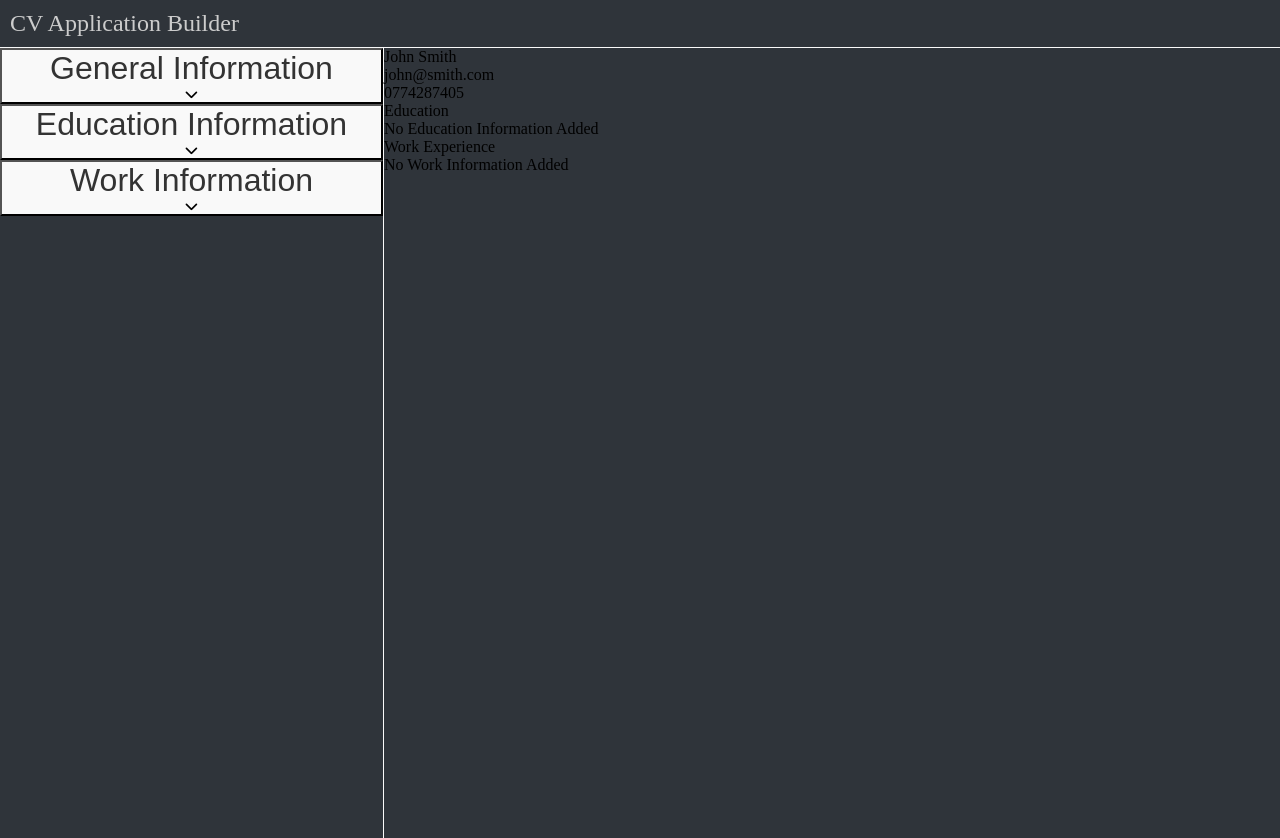
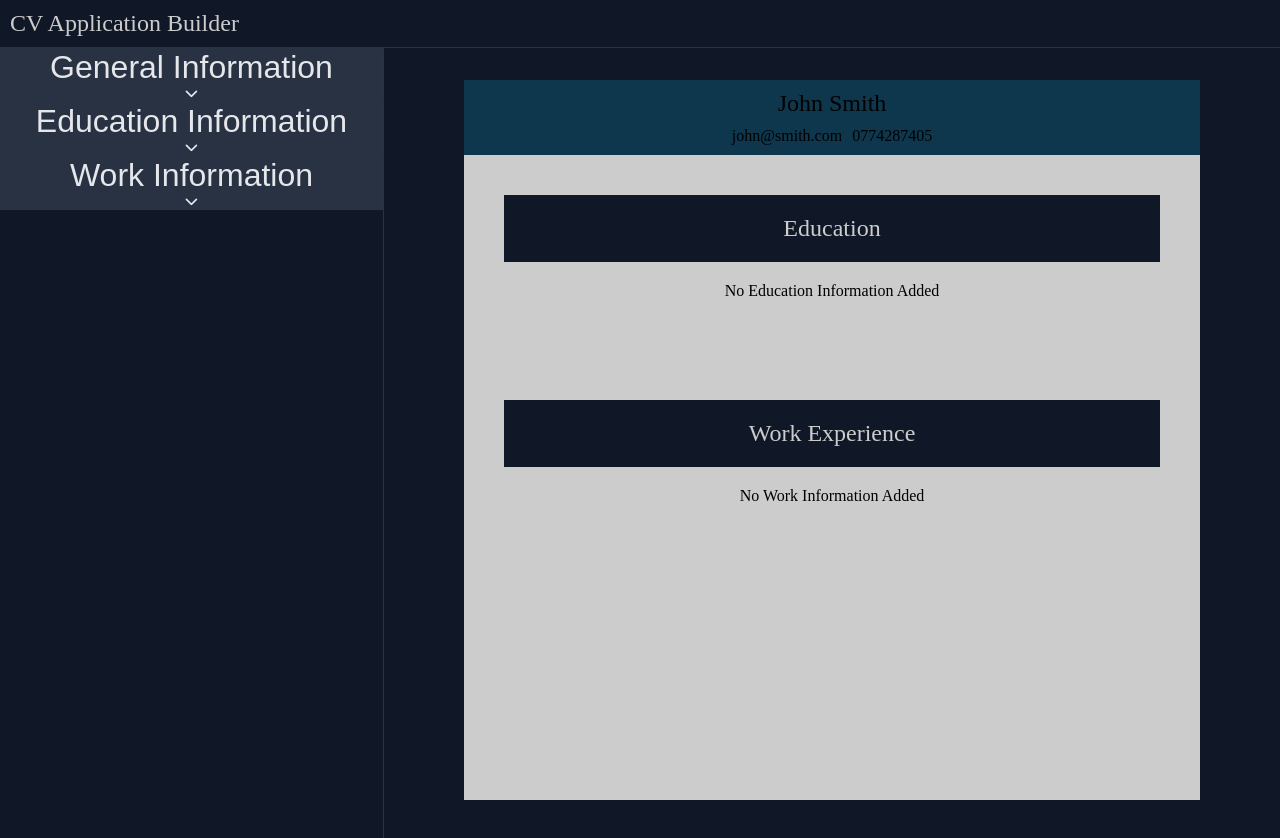
Before and after one commit to R-Clarkey/Odin_CV_App, a React (Vite) app: page / in a window 1280 px wide. Shown: the top 838 px of the page. Built offline with nearby package versions, Linux system fonts and the light colour scheme.

Commit message:
RC: Colour pallete might need changing

```diff
--- a/src/components/CVDisplay.jsx
+++ b/src/components/CVDisplay.jsx
@@ -4,12 +4,11 @@ export default function CVDisplay({general = {}, education = [], experience=[]})
 
 
     return(
-        <>
+        <div id="display-cv-container">
             <div id="display-general-container">
                 <div id="display-general-name">
                     {general.name || "John Smith"}
                 </div>
-            <div id="display-general-details-container">
                     <div id="display-general-email">
                         {general.email || "john@smith.com"}
                     </div>
@@ -17,18 +16,15 @@ export default function CVDisplay({general = {}, education = [], experience=[]})
                         {general.phone || "0774287405"}
                     </div>
             </div>
-        </div>
 
             <div id="display-education-container">
                 <div id="display-education-title">Education</div>
                 <div className="display-section-content">
-                {education.length === 0 ? <p>No Education Information Added</p> :
+                    {education.length === 0 ? <p className="display-empty-form-message">No Education Information Added</p> :
                     education.map((edu, i) => (
                         <section key={i} className="display-list-item">
-                        <div className="display-item-information">
                             <h3 className="display-item-qualification">{edu.qualification || "Qualification"}</h3>
                             <p className="display-item-date">{edu.start || "Start"} - {edu.end || "End"}</p>
-                        </div>
                             <p className="display-item-school">{edu.school || "School"}</p>
                         </section>
                     ))}
@@ -38,13 +34,11 @@ export default function CVDisplay({general = {}, education = [], experience=[]})
             <div id="display-experience-container">
                 <div id="display-experience-title">Work Experience</div>
                 <div className="display-section-content">
-                {experience.length === 0 ? <p>No Work Information Added</p> :
+                    {experience.length === 0 ? <p className="display-empty-form-message">No Work Information Added</p> :
                     experience.map((exp, i) => (
                         <section key={i} className="display-list-item">
-                        <div className="display-item-information">
                             <h3 className="display-item-workplace">{exp.workplace || "Workplace"}</h3>
                             <p className="display-item-date">{exp.start || "Start"} - {exp.end || "End"}</p>
-                        </div>
                             <p className="display-item-role-description">{exp.description || "Description Text"}</p>
                         </section>
                 ))}
@@ -52,6 +46,6 @@ export default function CVDisplay({general = {}, education = [], experience=[]})
             </div>
 
 
-        </>
+        </div>
     )
 }
--- a/src/components/EducationForm.jsx
+++ b/src/components/EducationForm.jsx
@@ -58,10 +58,23 @@ export default function EducationForm({formData, visibilityToggleFunction, visib
         </div>
         {forms.map((item, i) => (
             <div key={i} className="education-item">
+
+            <div className="form-input-section">
+                <label htmlFor="school">School:</label>
                 <input name="school" placeholder="School" value={item.school} onChange={(e) => onChange(i, e)} />
+            </div>
+            <div className="form-input-section">
+                <label htmlFor="qualification">Qualification:</label>
                 <input name="qualification" placeholder="Qualification" value={item.qualification} onChange={(e) => onChange(i, e)}/>
+            </div>
+            <div className="form-input-section">
+                <label htmlFor="start">Start Date:</label>
                 <input name="start" placeholder="Start Date" value={item.start} onChange={(e) => onChange(i, e)}/>
+            </div>
+            <div className="form-input-section">
+                <label htmlFor="end">End Date:</label>
                 <input name="end" placeholder="End Date" value={item.end} onChange={(e) => onChange(i, e)}/>
+            </div>
                 <button className="form-button" type="button" onClick={() => removeItem(i)}>Remove</button>
             </div>
 
--- a/src/styles/style.css
+++ b/src/styles/style.css
@@ -3,8 +3,13 @@
 ==================================*/
 
 :root{
-    --primary-background-colour: #f9f9f9;
-    --secondary-background-colour: #2f343a;
+    --primary-background-colour: #1e2939;
+    --secondary-background-colour: #101828;
+    --tertiary-background-colour: #283243;
+
+    --border-colour: #293343;
+    --heading-text: #e5e7eb;
+    --small-heading-text: #d4d6db;
 
     --primary-text-colour: #333333;
     --secondary-text-colour: #cccccc;
@@ -28,7 +33,7 @@
     flex-direction: column;
     width: 30%;
     background-color: var(--secondary-background-colour);
-    border-right: 1px solid var(--primary-background-colour);
+    border-right: 1px solid var(--border-colour);
 }
 
 #app-display-container{
@@ -37,18 +42,26 @@
 }
 
 .toggle-section{
-    background-color: var(--primary-background-colour);
+    background-color: var(--tertiary-background-colour);
+    border: 1px solid var(--border-colour);
+    color: var(--heading-text);
+}
+
+.toggle-section:hover{
+    cursor: pointer;
+    background-color: var(--secondary-background-colour);
 }
 
 .toggle-section-text{
-    color: var(--primary-text-colour);
-    font-size: 2rem;
-}
+    font-size: 2rem;}
 
 .form-section{
     position: relative;
-    background-color: var(--primary-background-colour);
+    color: var(--small-heading-text);
+    background-color: var(--secondary-background-colour);
 }
+
+
 
 .form-input-section{
     padding: 5px;
@@ -79,7 +92,7 @@
     flex: row;
     background-color: var(--secondary-background-colour);
     color: var(--secondary-text-colour);
-    border-bottom: 1px solid var(--primary-background-colour);
+    border-bottom: 1px solid var(--border-colour);
     font-size: 1.5rem;
     justify-content: left;
     align-items: center;
@@ -97,12 +110,96 @@
 }
 
 /* =================================
-    CV
+    CVDisplay
 ==================================*/
+
+#display-cv-container{
+    margin: 2em 5em;
+    min-height: 90vh;
+    background-color: var(--secondary-text-colour);
+}
+
+#display-general-container{
+    display: grid;
+    grid-template-areas:
+    "name name"
+    "email phone";
+    gap: 10px;
+    justify-content: center;
+    align-items: center;
+    text-align: center;
+    background-color: #0e374e;
+    padding: 10px;
+}
+
+#display-general-name{
+    grid-area: name;
+    font-size: 1.5rem;
+}
+
+#display-general-email{
+    grid-area: email;
+}
+
+#display-general-phone{
+    grid-area: phone;
+}
+
+#display-education-container, #display-experience-container{
+    padding: 40px;
+}
+
+#display-education-title, #display-experience-title{
+    background-color: var(--secondary-background-colour);
+    color: var(--secondary-text-colour);
+    text-align: center;
+    padding: 20px;
+    font-size: 1.5rem;
+}
+
+.display-section-content{
+    padding: 20px;
+}
+
+.display-empty-form-message{
+    text-align: center;
+}
+
+.display-list-item{
+    display: grid;
+    padding: 5px 0px;
+    grid-template-areas:
+    "qualification date"
+    "school school";
+}
+
+.display-item-qualification{
+    grid-area: qualification;
+    font-size: 1.3rem;
+    font-weight: bold;
+}
+
+.display-item-date{
+    grid-area: date;
+    text-align: right;
+    font-size: 1rem;
+}
+
+.display-item-school{
+    grid-area: school;
+    font-size: 1rem;
+}
+
+
 
 /* =================================
     EDUCATION
 ==================================*/
+
+.education-item{
+    display: grid;
+    padding: 5px;
+}
 
 /* =================================
     EXPERIENCE
```
Lines whose indentation alone changed are shown as unchanged.
